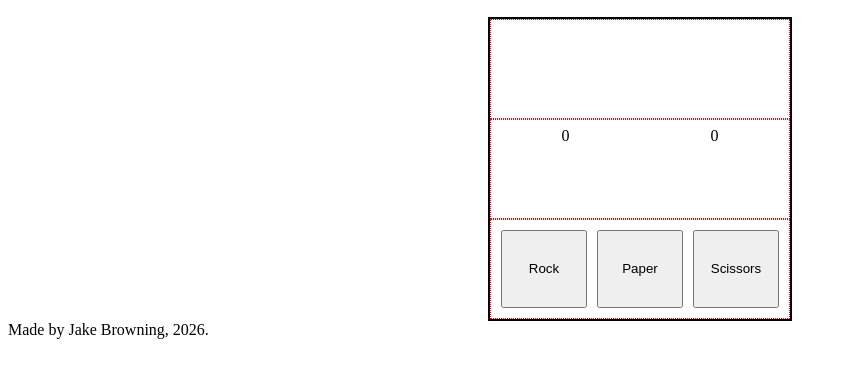
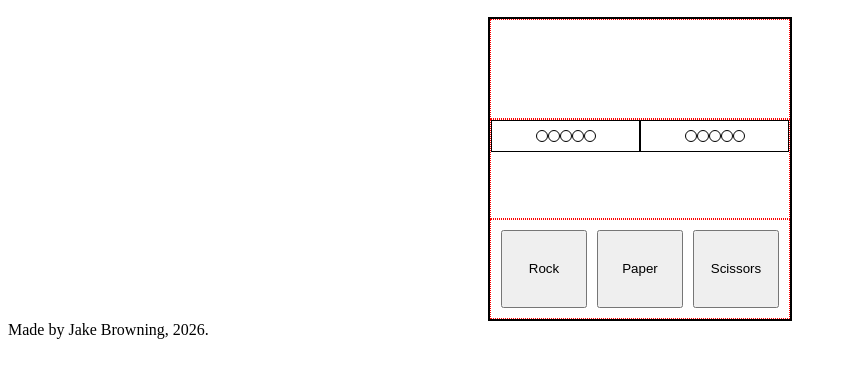
Before and after one commit to JakeBrowning90/rps-2026, a plain HTML site: page index.html in a window 1280 px wide. Shown: the part 50-428 px from the top of the page, without its empty margins (0-847 px from the left). Drawn offline with Linux system fonts and the light colour scheme.

Commit message:
Change score display to divs filled with color to indicate point count

```diff
--- a/index.html
+++ b/index.html
@@ -18,8 +18,22 @@
         <!-- <h2 id="outcomeHeading">Outcome</h2> -->
       </div>
       <div id="scoreboardDiv">
-        <span id="humanScoreSpan"></span>
-        <span id="cpuScoreSpan"></span>
+        <!-- <span id="humanScoreSpan"></span>
+        <span id="cpuScoreSpan"></span> -->
+        <div id="humanScoreDiv">
+          <div></div>
+          <div></div>
+          <div></div>
+          <div></div>
+          <div></div>
+        </div>
+        <div id="cpuScoreDiv">
+          <div></div>
+          <div></div>
+          <div></div>
+          <div></div>
+          <div></div>
+        </div>
 
         <span id="humanResult"></span>
         <span id="cpuResult"></span>
--- a/script.js
+++ b/script.js
@@ -68,15 +68,21 @@ function updateChoiceDisplay(outcome) {
 function updateScore(result) {
   if (result == "win") {
     humanScore++;
-    humanScoreSpan.textContent = humanScore;
+    // humanScoreSpan.textContent = humanScore;
+    humanScoreDiv.children[humanScore - 1].classList.add("roundPointMark");
   } else if (result == "loss") {
     computerScore++;
-    cpuScoreSpan.textContent = computerScore;
+    // cpuScoreSpan.textContent = computerScore;
+    cpuScoreDiv.children[computerScore - 1].classList.add("roundPointMark");
   } else if (result == "reset") {
     humanScore = 0;
     computerScore = 0;
-    humanScoreSpan.textContent = humanScore;
-    cpuScoreSpan.textContent = computerScore;
+    for (let i = 0; i < humanScoreDiv.children.length; i++) {
+      humanScoreDiv.children[i].className = "";
+    }
+    for (let i = 0; i < cpuScoreDiv.children.length; i++) {
+      cpuScoreDiv.children[i].className = "";
+    }
   }
   checkEndgame();
 }
@@ -152,12 +158,14 @@ const humanMove = document.getElementById("humanMove");
 const cpuMove = document.getElementById("cpuMove");
 const outcomeHeading = document.getElementById("outcomeHeading");
 
-const humanScoreSpan = document.getElementById("humanScoreSpan");
-humanScoreSpan.textContent = humanScore;
-const cpuScoreSpan = document.getElementById("cpuScoreSpan");
-cpuScoreSpan.textContent = computerScore;
+// const humanScoreSpan = document.getElementById("humanScoreSpan");
+// humanScoreSpan.textContent = humanScore;
+// const cpuScoreSpan = document.getElementById("cpuScoreSpan");
+// cpuScoreSpan.textContent = computerScore;
 
 const humanResult = document.getElementById("humanResult");
 const cpuResult = document.getElementById("cpuResult");
+const humanScoreDiv = document.getElementById("humanScoreDiv");
+const cpuScoreDiv = document.getElementById("cpuScoreDiv");
 
 drawGame();
--- a/style.css
+++ b/style.css
@@ -54,6 +54,20 @@ main > * {
   align-items: center;
 }
 
+#humanScoreDiv,
+#cpuScoreDiv {
+  display: flex;
+  border: 1px solid black;
+}
+
+#humanScoreDiv > div,
+#cpuScoreDiv > div {
+  height: 10px;
+  width: 10px;
+  border: 1px solid black;
+  border-radius: 50%;
+}
+
 .roundWinnerBG {
   background-color: rgb(158, 254, 158);
 }
@@ -65,3 +79,7 @@ main > * {
 .roundTieBG {
   background-color: rgb(255, 238, 153);
 }
+
+.roundPointMark {
+  background-color: rgb(122, 122, 255);
+}
```
